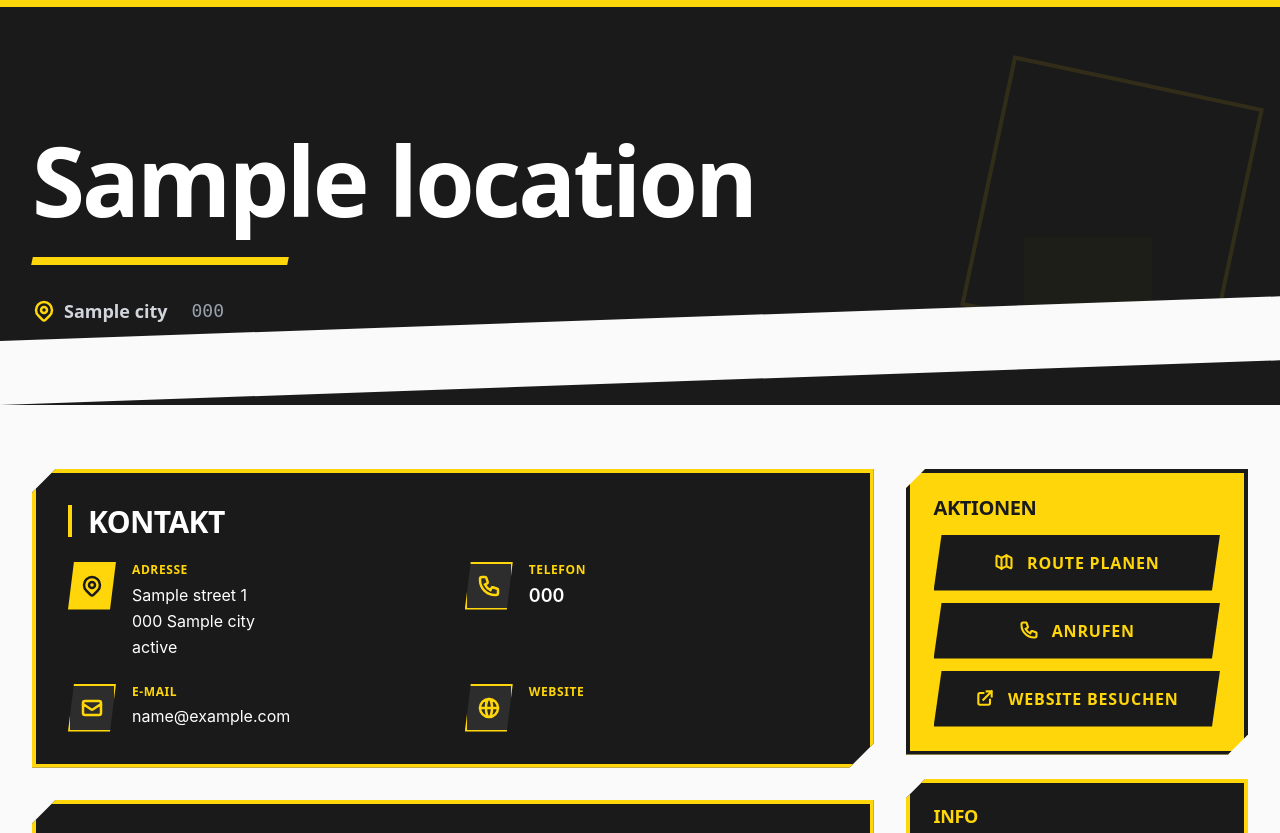
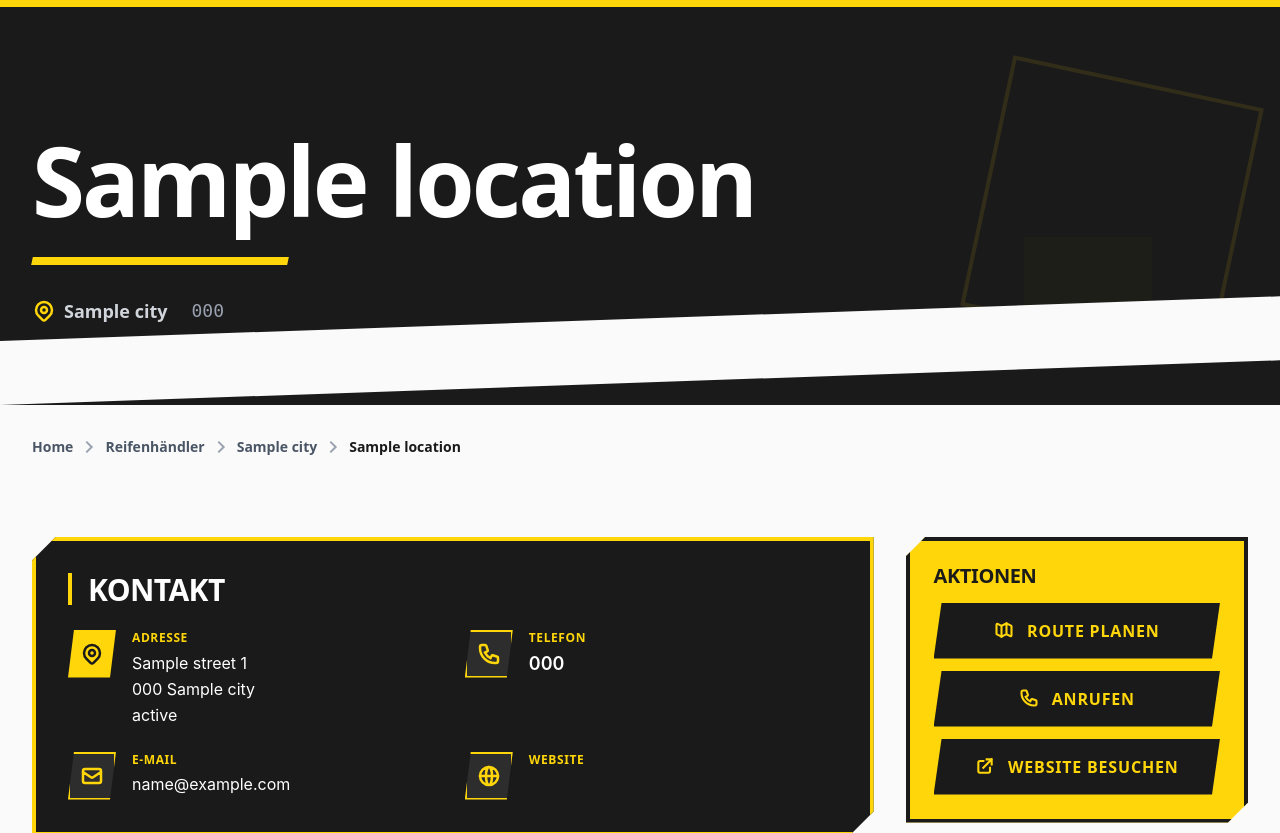
Before and after one commit to stevenx/werkstatt-de, a Laravel app: template resources/views/locations/show.blade.php in a window 1280 px wide. Shown: the part 101-934 px from the top of the page. Run offline with Laravel 12, Linux system fonts and the light colour scheme; the template is opened without the code that fills it: most values are stand-ins (such as "Sample title", 1, 10 or a date in 2020); style sheets or scripts are compiled from the project's sources; some libraries are stand-ins or nearby versions.

Commit message:
Add breadcrumb navigation to location detail page
- Breadcrumb structure: Home > Type > City > Location Name
- Industrial design: gray text with yellow hover
- Bold charcoal for current location
- Angular chevron icons matching design system

🤖 Generated with [Claude Code](https://claude.com/claude-code)

Co-Authored-By: Claude Sonnet 4.5 <noreply@anthropic.com>

```diff
--- a/resources/views/locations/show.blade.php
+++ b/resources/views/locations/show.blade.php
@@ -57,6 +57,39 @@
 
     {{-- Diagonal Bottom Edge --}}
     <div class="absolute bottom-0 left-0 w-full h-16 bg-offwhite transform origin-top-left -skew-y-2"></div>
+</section>
+
+{{-- BREADCRUMBS --}}
+<section class="bg-offwhite pt-8 pb-4">
+    <div class="container mx-auto px-4 sm:px-6 lg:px-8">
+        <nav class="flex items-center gap-2 text-sm" aria-label="Breadcrumb">
+            <a href="{{ route('home') }}" class="text-gray-600 hover:text-yellow-500 font-semibold transition-colors" style="font-family: var(--font-display);">
+                Home
+            </a>
+            <svg class="w-4 h-4 text-gray-400" fill="none" viewBox="0 0 24 24" stroke="currentColor" stroke-width="3">
+                <path stroke-linecap="square" stroke-linejoin="miter" d="M9 5l7 7-7 7" />
+            </svg>
+            <a href="{{ route('locations.index', ['type' => $location->type]) }}" class="text-gray-600 hover:text-yellow-500 font-semibold transition-colors" style="font-family: var(--font-display);">
+                @if($location->type === 'workshop')
+                    Werkstätten
+                @elseif($location->type === 'tuv')
+                    TÜV-Stationen
+                @else
+                    Reifenhändler
+                @endif
+            </a>
+            <svg class="w-4 h-4 text-gray-400" fill="none" viewBox="0 0 24 24" stroke="currentColor" stroke-width="3">
+                <path stroke-linecap="square" stroke-linejoin="miter" d="M9 5l7 7-7 7" />
+            </svg>
+            <a href="{{ route('locations.index', ['city' => $location->city]) }}" class="text-gray-600 hover:text-yellow-500 font-semibold transition-colors" style="font-family: var(--font-display);">
+                {{ $location->city }}
+            </a>
+            <svg class="w-4 h-4 text-gray-400" fill="none" viewBox="0 0 24 24" stroke="currentColor" stroke-width="3">
+                <path stroke-linecap="square" stroke-linejoin="miter" d="M9 5l7 7-7 7" />
+            </svg>
+            <span class="text-charcoal-900 font-bold" style="font-family: var(--font-display);">{{ Str::limit($location->name, 40) }}</span>
+        </nav>
+    </div>
 </section>
 
 {{-- MAIN CONTENT - Asymmetric 70/30 Layout --}}
```
